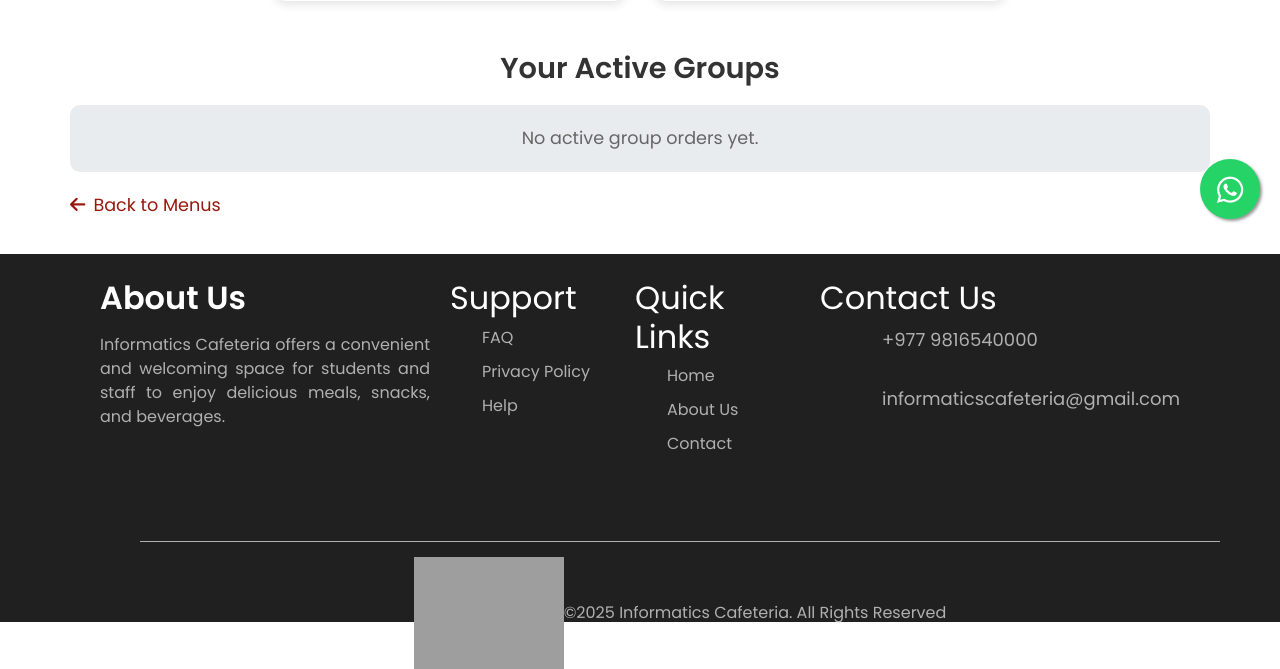
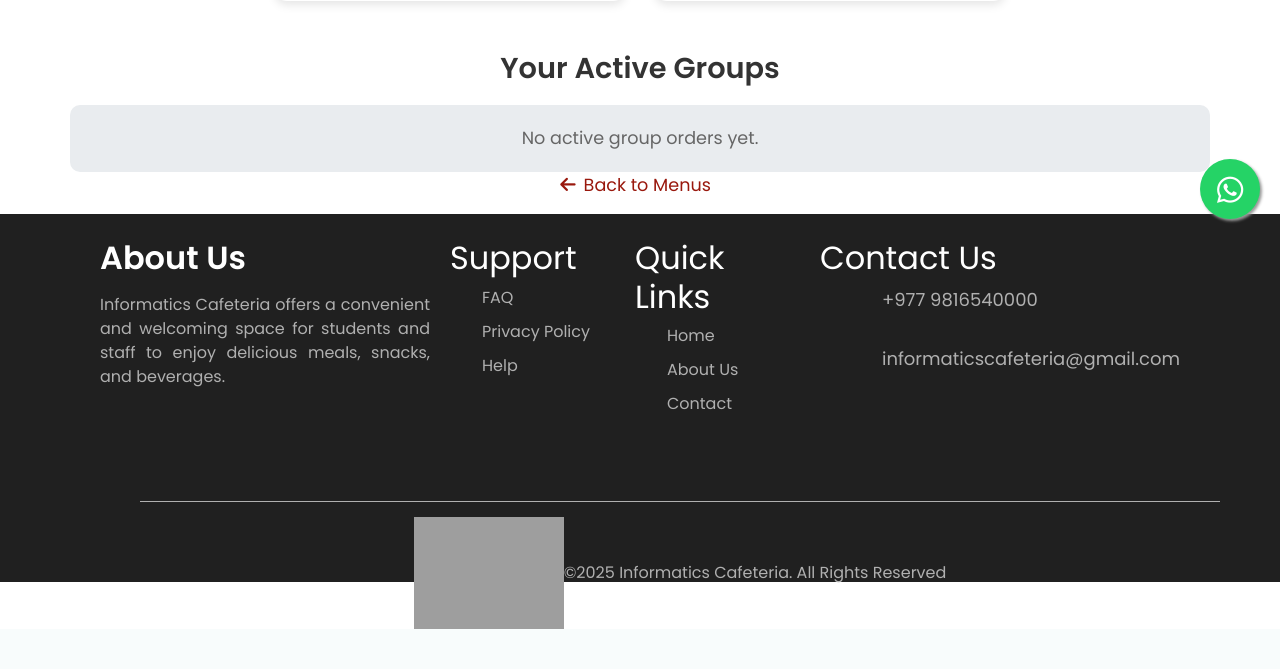
Before and after one commit to BiwashGurung/InformaticsCafeteria-FYP, a Django app: page /group-order/ in a window 1280 px wide. Shown: the part 561-1230 px from the top of the page. After the commit the page ends 1190 px from the top, so only its background shows below. Run offline with Django 5.2, Linux system fonts and the light colour scheme; the visitor is signed in with stand-in values (Sample User, id 1); data that the repository does not hold is empty; some libraries are stand-ins or nearby versions; grey boxes are pictures that could not be loaded.

Commit message:
FEAT: Center back link by adjusting margin for improved layout

```diff
--- a/templates/cafeteria/group_order_page.html
+++ b/templates/cafeteria/group_order_page.html
@@ -134,7 +134,7 @@
       color: #99180d;
       text-decoration: none;
       font-size: 1.1rem;
-      margin: 20px 0;
+      margin-left: 43%;
       transition: color 0.3s;
     }
     .back-link:hover {
```
